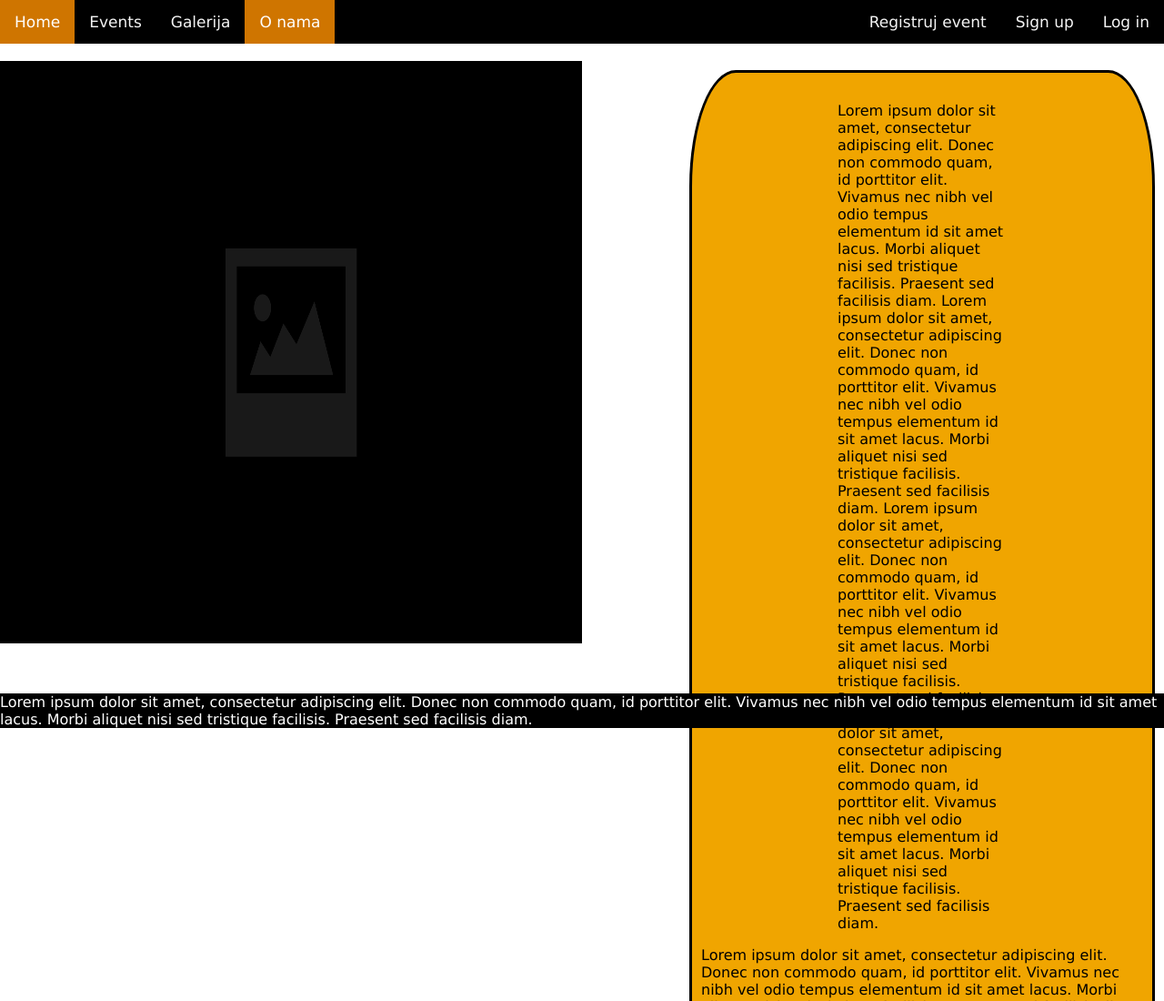
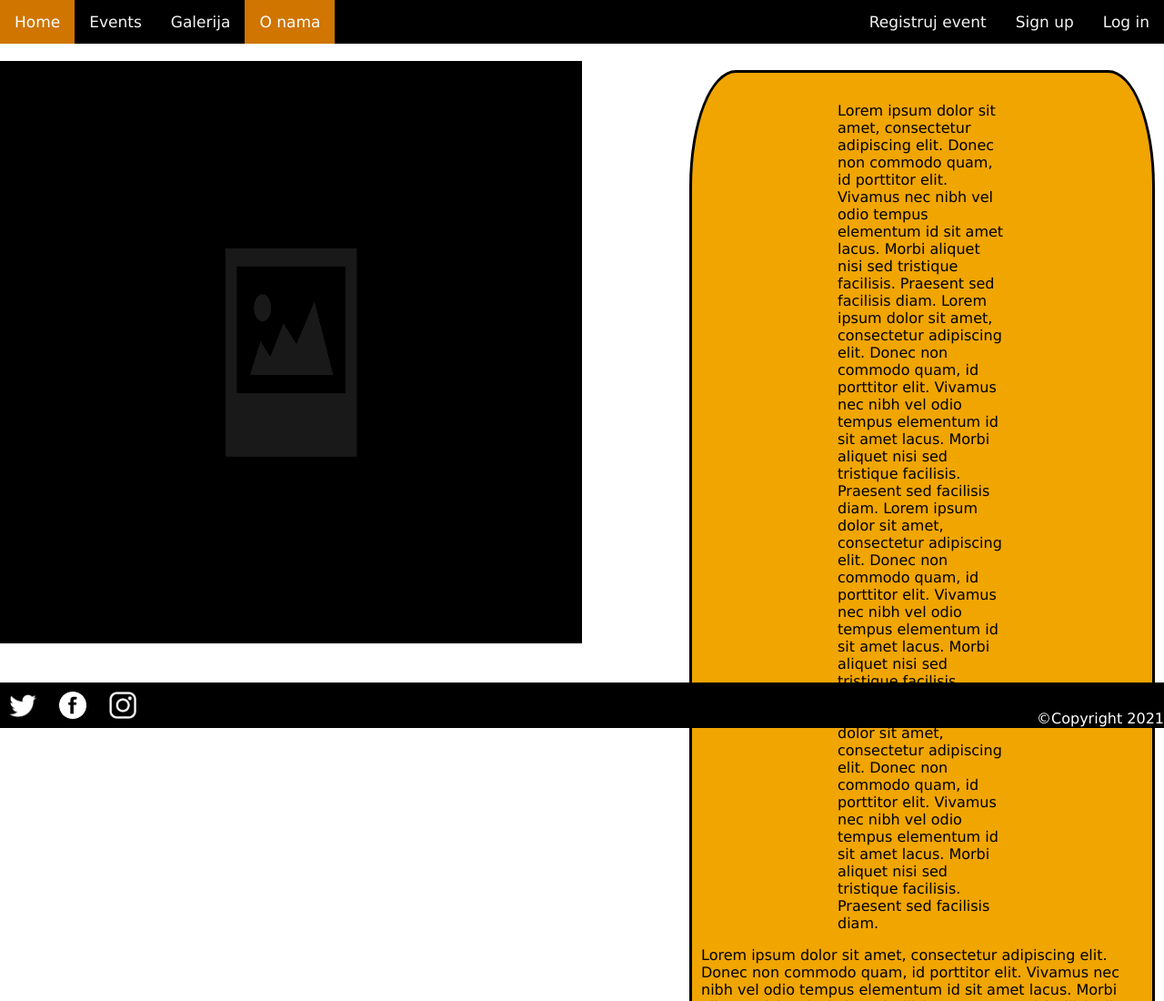
Before and after one commit to Jovan-Savic/Hakaton, a website: page FrontEnd/onama.html in a window 1280 px wide. Shown: the top 1100 px of the page at 91% size. Drawn offline with Linux system fonts and the light colour scheme.

Commit message:
footer gotov

```diff
--- a/FrontEnd/onama.html
+++ b/FrontEnd/onama.html
@@ -64,12 +64,16 @@
 </p>
 </div>
 
-<footer class="footer"style="position:fixed; ">
-  Lorem ipsum dolor sit amet, consectetur adipiscing elit.
-   Donec non commodo quam, id porttitor elit.
-   Vivamus nec nibh vel odio tempus elementum id sit amet lacus.
-   Morbi aliquet nisi sed tristique facilisis.
-   Praesent sed facilisis diam.
-</footer>
+<footer class="footer" style="position: fixed;">
+  <img src="twitter.png" height="30px" width="30px" style="margin: 10px;">
+  <img src="facebook.jpg" height="30px" width="30px" style="margin: 10px;">
+  <img src="instagram.jpg" height="30px" width="30px" style="margin: 10px;">
+  <div style="float: right; margin-top: 30px;">
+    ©Copyright 2021
+  </div>
+
+  </div>
+  </footer>
+
     </body>
 </html>
```
Also changed, not shown: FrontEnd/Home.html (+8 -5 lines), FrontEnd/events.html (+7 -7 lines), FrontEnd/galerija.html (+7 -7 lines), FrontEnd/login.html (+7 -7 lines), FrontEnd/registrujevent.html (+7 -7 lines), FrontEnd/signup.html (+7 -7 lines), FrontEnd/facebook.jpg (added), FrontEnd/instagram.jpg (added), FrontEnd/instagram.png (added), FrontEnd/twitter.png (added).
